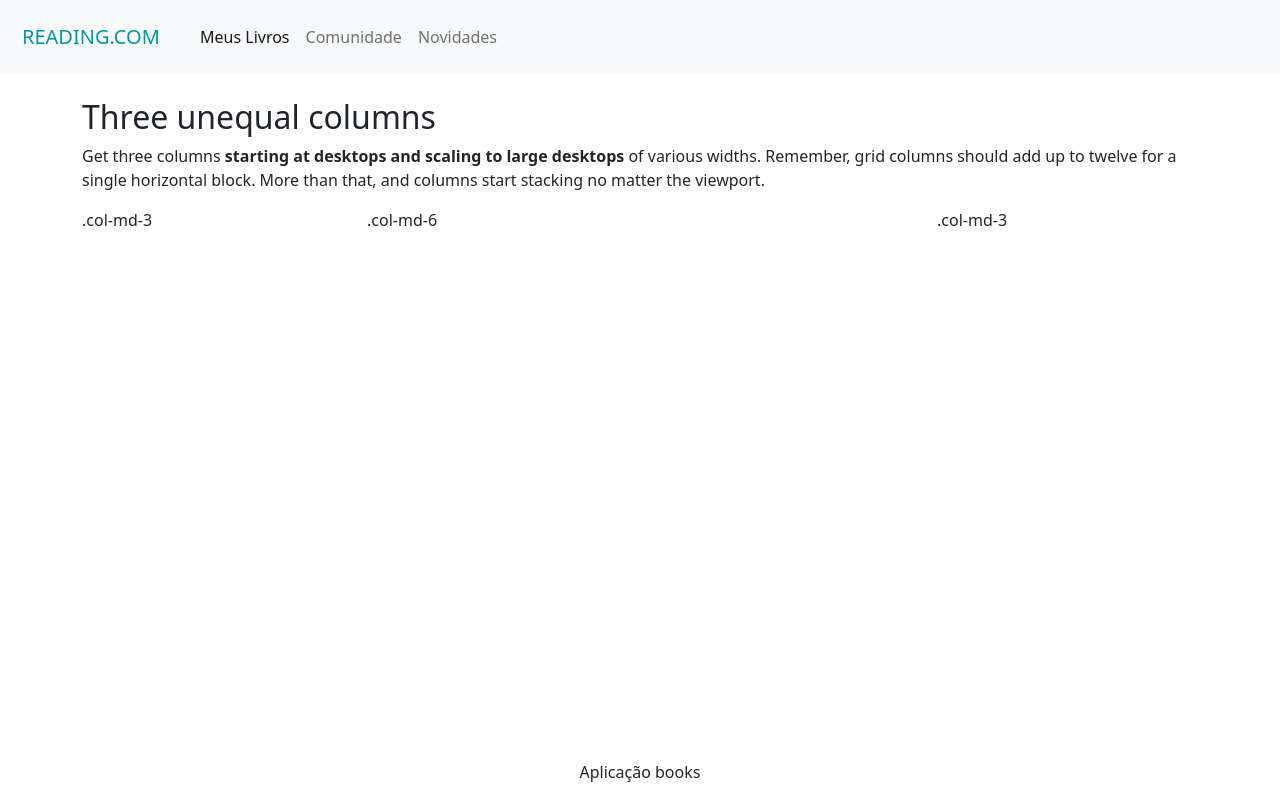
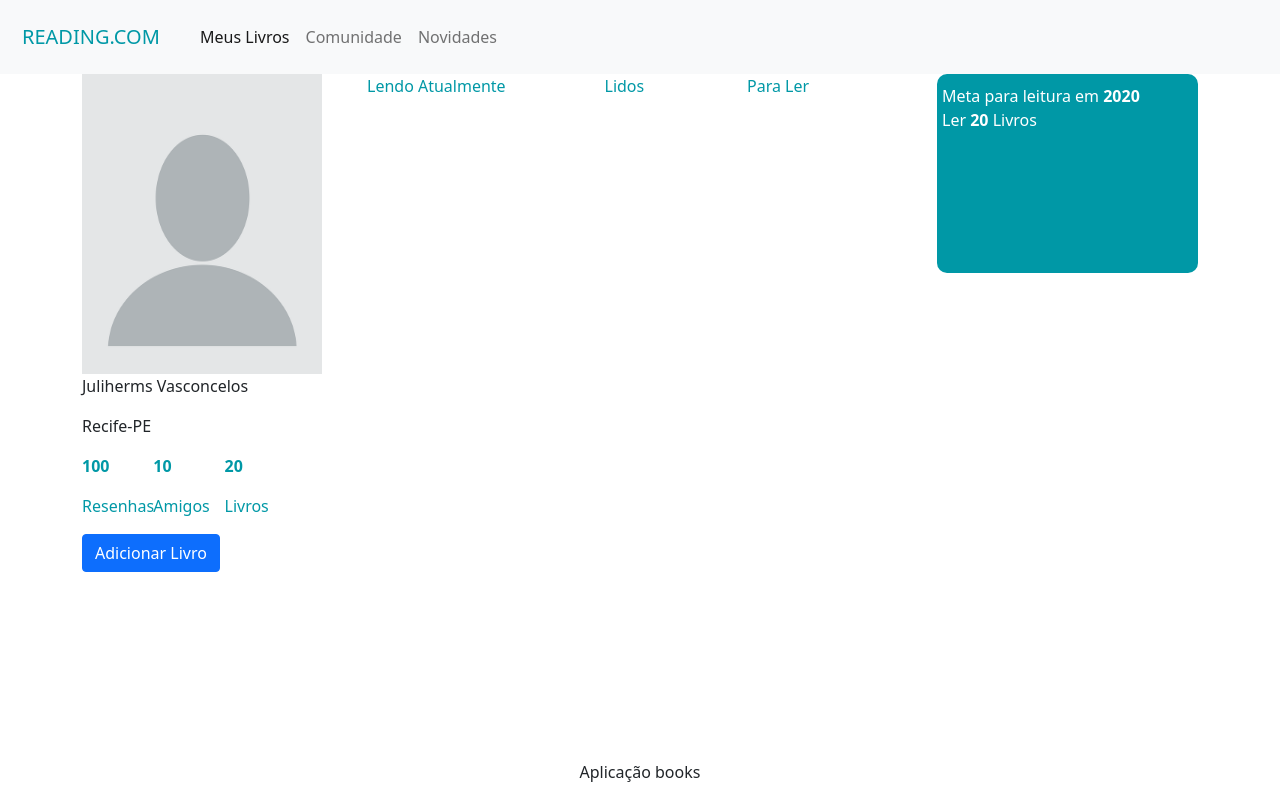
Before and after one commit to juliherms/challengeBookFrontEnd, an Angular app: page /home in a window 1280 px wide. Before the commit this address led to /. Built offline with nearby package versions, Linux system fonts and the light colour scheme.

Commit message:
implement layout

```diff
--- a/src/app/app-routing.module.ts
+++ b/src/app/app-routing.module.ts
@@ -1,11 +1,19 @@
 import { NgModule } from '@angular/core';
 import { Routes, RouterModule } from '@angular/router';
+import { AddBookComponent } from './components/add-book/add-book.component';
+import { HomeComponent } from './components/template/home/home.component';
 
 //my app navigation routes
-const routes: Routes = [];
+const routes: Routes = [
+  { path: '', redirectTo: '/home', pathMatch: 'full' },
+  { path: 'home', component: HomeComponent },
+  { path: 'addBook', component: AddBookComponent }
+
+];
 
 @NgModule({
   imports: [RouterModule.forRoot(routes)],
-  exports: [RouterModule]
+exports: [RouterModule]
 })
+
 export class AppRoutingModule { }
--- a/src/app/app.component.html
+++ b/src/app/app.component.html
@@ -1,8 +1,13 @@
 <!--Header-->
 <app-header></app-header>
 
-<!--Home -->
-<app-home></app-home>
+<!--Container -->
+<main>
+    <div class="container">
+        <router-outlet></router-outlet>
+    </div>
+</main>
+
 
 <!--Footer -->
 <app-footer></app-footer>
--- a/src/app/app.component.ts
+++ b/src/app/app.component.ts
@@ -1,4 +1,6 @@
 import { Component } from '@angular/core';
+import { AddBookComponent } from './components/add-book/add-book.component';
+
 
 @Component({
   selector: 'app-root',
--- a/src/app/app.module.ts
+++ b/src/app/app.module.ts
@@ -6,13 +6,15 @@ import { AppComponent } from './app.component';
 import { HeaderComponent } from './components/template/header/header.component';
 import { FooterComponent } from './components/template/footer/footer.component';
 import { HomeComponent } from './components/template/home/home.component';
+import { AddBookComponent } from './components/add-book/add-book.component';
 
 @NgModule({
   declarations: [
     AppComponent,
     HeaderComponent,
     FooterComponent,
-    HomeComponent
+    HomeComponent,
+    AddBookComponent
   ],
   imports: [
     BrowserModule,
--- /dev/null
+++ b/src/app/components/add-book/add-book.component.html
@@ -0,0 +1,13 @@
+<p>Adicionar Livro</p>
+
+Informe o nome do livro
+
+<div class="input-group mb-3">
+    <span class="input-group-text" id="basic-addon1"></span>
+    <input type="text" class="form-control" placeholder="Pesquisar Livro" aria-label="Username" aria-describedby="basic-addon1">
+  </div>
+
+
+
+
++ Preencher Manualmente
--- /dev/null
+++ b/src/app/components/add-book/add-book.component.ts
@@ -0,0 +1,15 @@
+import { Component, OnInit } from '@angular/core';
+
+@Component({
+  selector: 'app-add-book',
+  templateUrl: './add-book.component.html',
+  styleUrls: ['./add-book.component.css']
+})
+export class AddBookComponent implements OnInit {
+
+  constructor() { }
+
+  ngOnInit(): void {
+  }
+
+}
--- a/src/app/components/template/header/header.component.html
+++ b/src/app/components/template/header/header.component.html
@@ -4,6 +4,7 @@
       <button class="navbar-toggler" type="button" data-bs-toggle="collapse" data-bs-target="#navbarSupportedContent" aria-controls="navbarSupportedContent" aria-expanded="false" aria-label="Toggle navigation">
         <span class="navbar-toggler-icon"></span>
       </button>
+      <!-- Menu -->
       <div class="collapse navbar-collapse" id="navbarSupportedContent">
         <ul class="navbar-nav me-auto mb-2 mb-lg-0">
           <li class="nav-item">
--- a/src/app/components/template/home/home.component.css
+++ b/src/app/components/template/home/home.component.css
@@ -0,0 +1,29 @@
+.img-profile {
+    width: 240px;
+    height: 300px;
+}
+
+.count-summary {
+    color: #0098A6;
+    align-items: center;
+    font-weight: bold;
+    text-align: center;
+}
+
+.text-label {
+    color: #0098A6;
+}
+
+.summary-panel {
+    background-color:  #0098A6;
+    height: 40%;
+    width: 100%;
+    padding-top: 10px;
+    padding-left: 5px;
+    border-radius: 10px;
+}
+
+.simple-text {
+    color: #ffffff;
+    padding-top: 40px;
+}
--- a/src/app/components/template/home/home.component.html
+++ b/src/app/components/template/home/home.component.html
@@ -1,11 +1,37 @@
-<main>
-    <div class="container">
-        <h2 class="mt-4">Three unequal columns</h2>
-        <p>Get three columns <strong>starting at desktops and scaling to large desktops</strong> of various widths. Remember, grid columns should add up to twelve for a single horizontal block. More than that, and columns start stacking no matter the viewport.</p>
+<div class="row mb-3">
+    <div class="col-md-3 themed-grid-col">
+        <!--compoment profile -->
+        <img src="../../../../assets/profile.png" class="img-profile">
+        <p>Juliherms Vasconcelos</p>
+        <p>Recife-PE</p>
         <div class="row mb-3">
-            <div class="col-md-3 themed-grid-col">.col-md-3</div>
-            <div class="col-md-6 themed-grid-col">.col-md-6</div>
-            <div class="col-md-3 themed-grid-col">.col-md-3</div>
+            <div class="col-md-3 themed-grid-col"><span class="count-summary">100</span></div>
+            <div class="col-md-3 themed-grid-col"><span class="count-summary">10</span></div>
+            <div class="col-md-3 themed-grid-col"><span class="count-summary">20</span></div>
+        </div>
+        <div class="row mb-3">
+            <div class="col-md-3 themed-grid-col"><span class="text-label">Resenhas</span></div>
+            <div class="col-md-3 themed-grid-col"><span class="text-label">Amigos</span></div>
+            <div class="col-md-3 themed-grid-col"><span class="text-label">Livros</span></div>
+        </div>
+        <button type="button" class="btn btn-primary">Adicionar Livro</button>
+        <!-- fim component profile-->
+    </div>
+    <div class="col-md-6 themed-grid-col">
+        <div class="row mb-3">
+            <div class="col-md-5 themed-grid-col"><span class="text-label">Lendo Atualmente</span></div>
+            <div class="col-md-3 themed-grid-col"><span class="text-label">Lidos</span></div>
+            <div class="col-md-3 themed-grid-col"><span class="text-label">Para Ler </span></div>
         </div>
     </div>
-</main>
+    <div class="col-md-3 themed-grid-col">
+        <div class="summary-panel">
+            <div>
+                <span class="simple-text">Meta para leitura em <b>2020</b></span>
+            </div>
+            <div>
+                <span class="simple-text">Ler <b>20</b> Livros </span>
+            </div>
+        </div>
+    </div>
+</div>
```
Also changed, not shown: src/app/components/add-book/add-book.component.css (added), src/assets/book.png (added), src/assets/profile.png (added).
